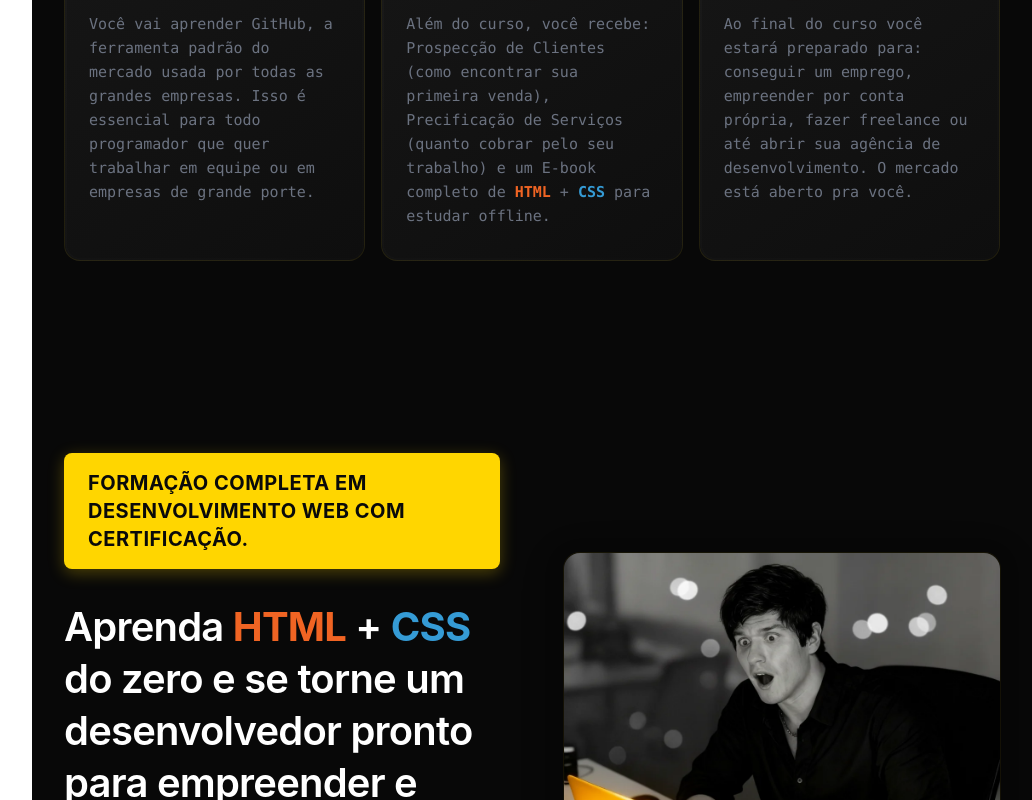
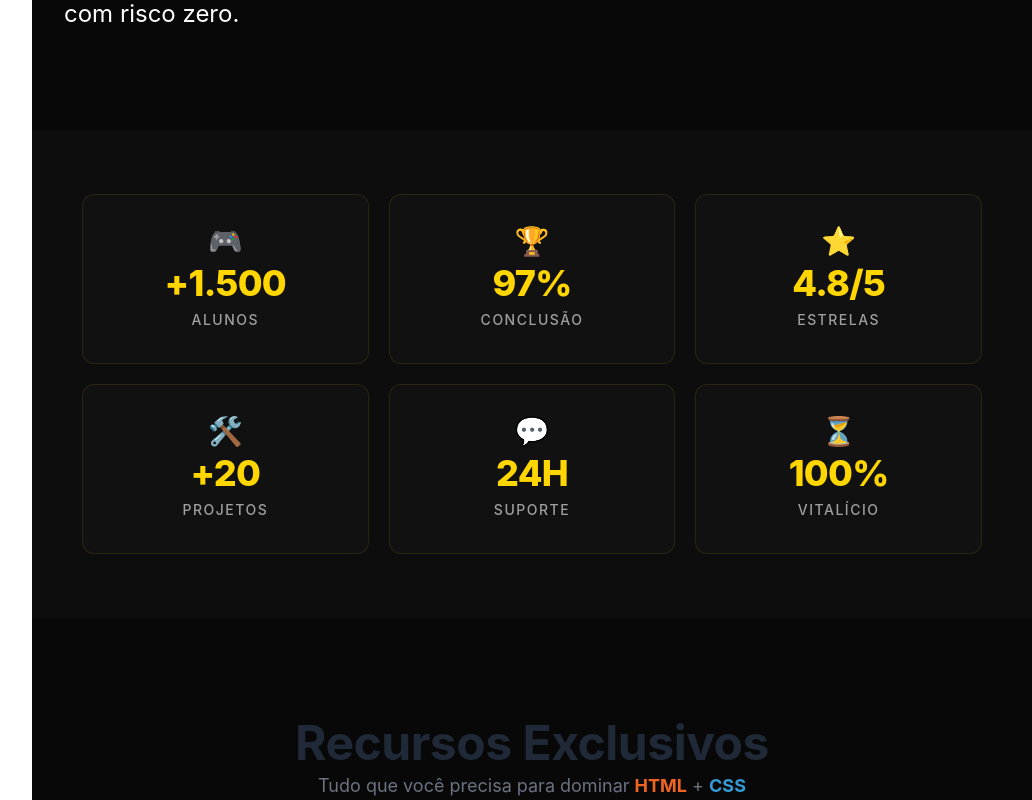
Before and after one commit to eduardocoimbramag/dudecamp-htmlcss, a React (Vite) app: page / in a window 1280 px wide. Shown: the part 1500-2300 px from the top of the page, without its empty margins (248-1280 px from the left). Built offline with nearby package versions, Linux system fonts and the light colour scheme.

Commit message:
metrics-section

```diff
--- a/src/App.css
+++ b/src/App.css
@@ -299,6 +299,120 @@
 
   .video-wrapper {
     border-radius: 12px;
+  }
+}
+
+/* ========================================
+   SEÇÃO MÉTRICAS
+   ======================================== */
+
+.metrics {
+  padding: 4rem 0;
+  background: #0d0d0d;
+  position: relative;
+}
+
+.metrics-grid {
+  display: grid;
+  grid-template-columns: repeat(3, 1fr);
+  gap: 1.25rem;
+  max-width: 900px;
+  margin: 0 auto;
+}
+
+.metric-card {
+  display: flex;
+  flex-direction: column;
+  align-items: center;
+  gap: 0.5rem;
+  padding: 2rem 1.5rem;
+  background: rgba(255, 255, 255, 0.02);
+  border: 1px solid rgba(255, 214, 0, 0.10);
+  border-radius: 12px;
+  text-align: center;
+  transition: border-color 0.2s ease, background 0.2s ease;
+}
+
+.metric-card:hover {
+  border-color: rgba(255, 214, 0, 0.22);
+  background: rgba(255, 214, 0, 0.03);
+}
+
+.metric-emoji {
+  font-size: 1.75rem;
+  line-height: 1;
+  margin-bottom: 0.125rem;
+}
+
+.metric-value {
+  font-size: clamp(1.75rem, 3vw, 2.25rem);
+  font-weight: 800;
+  color: #FFD600;
+  line-height: 1;
+  letter-spacing: -0.02em;
+}
+
+.metric-label {
+  font-size: 0.875rem;
+  font-weight: 500;
+  color: rgba(255, 255, 255, 0.60);
+  text-transform: uppercase;
+  letter-spacing: 1.5px;
+}
+
+/* RESPONSIVIDADE MÉTRICAS - TABLET */
+
+@media (max-width: 968px) {
+  .metrics {
+    padding: 3rem 0;
+  }
+
+  .metrics-grid {
+    gap: 1rem;
+    max-width: 700px;
+  }
+
+  .metric-card {
+    padding: 1.5rem 1rem;
+  }
+
+  .metric-emoji {
+    font-size: 1.5rem;
+  }
+
+  .metric-label {
+    font-size: 0.8125rem;
+  }
+}
+
+/* RESPONSIVIDADE MÉTRICAS - MOBILE */
+
+@media (max-width: 640px) {
+  .metrics {
+    padding: 2.5rem 0;
+  }
+
+  .metrics-grid {
+    grid-template-columns: repeat(2, 1fr);
+    gap: 0.75rem;
+  }
+
+  .metric-card {
+    padding: 1.25rem 0.875rem;
+    gap: 0.375rem;
+  }
+
+  .metric-emoji {
+    font-size: 1.375rem;
+  }
+
+  .metric-value {
+    font-size: clamp(1.375rem, 4vw, 1.75rem);
+  }
+
+  .metric-label {
+    font-size: 0.75rem;
+    letter-spacing: 1px;
   }
 }
 
--- a/src/App.tsx
+++ b/src/App.tsx
@@ -9,8 +9,9 @@ import CircularText from './components/CircularText'
 
 function App() {
   const menuItems = [
+    { id: 'about', label: 'Sobre' },
+    { id: 'metrics', label: 'Métricas' },
     { id: 'features', label: 'Recursos' },
-    { id: 'about', label: 'Sobre' },
     { id: 'content', label: 'Conteúdo' },
     { id: 'certificate', label: 'Certificado' },
     { id: 'enroll', label: 'Inscrever-se' },
@@ -174,6 +175,15 @@ function App() {
     },
   ];
 
+  const metricsData = [
+    { value: '+1.500', label: 'Alunos', emoji: '🎮' },
+    { value: '97%', label: 'Conclusão', emoji: '🏆' },
+    { value: '4.8/5', label: 'Estrelas', emoji: '⭐' },
+    { value: '+20', label: 'Projetos', emoji: '🛠️' },
+    { value: '24H', label: 'Suporte', emoji: '💬' },
+    { value: '100%', label: 'Vitalício', emoji: '⏳' },
+  ];
+
   return (
     <>
       <Hero />
@@ -181,25 +191,6 @@ function App() {
       <AsideMenu menuItems={menuItems} />
 
       <div className="main-content">
-        <section id="features" className="features">
-          <div className="container">
-            <div className="section-header">
-              <h2>Recursos Exclusivos</h2>
-              <p>Tudo que você precisa para dominar <span className="html-color">HTML</span> + <span className="css-color">CSS</span></p>
-            </div>
-            <div className="features-grid">
-              {featuresData.map((feature, index) => (
-                <SpotlightCard
-                  key={index}
-                  title={feature.title}
-                  titleColor={feature.titleColor}
-                  description={feature.description}
-                />
-              ))}
-            </div>
-          </div>
-        </section>
-
       <section id="about" className="about">
         <div className="container">
           <div className="about-content">
@@ -229,6 +220,39 @@ function App() {
           </div>
         </div>
       </section>
+
+      <section id="metrics" className="metrics">
+        <div className="container">
+          <div className="metrics-grid">
+            {metricsData.map((metric, index) => (
+              <div key={index} className="metric-card">
+                <span className="metric-emoji">{metric.emoji}</span>
+                <span className="metric-value">{metric.value}</span>
+                <span className="metric-label">{metric.label}</span>
+              </div>
+            ))}
+          </div>
+        </div>
+      </section>
+
+        <section id="features" className="features">
+          <div className="container">
+            <div className="section-header">
+              <h2>Recursos Exclusivos</h2>
+              <p>Tudo que você precisa para dominar <span className="html-color">HTML</span> + <span className="css-color">CSS</span></p>
+            </div>
+            <div className="features-grid">
+              {featuresData.map((feature, index) => (
+                <SpotlightCard
+                  key={index}
+                  title={feature.title}
+                  titleColor={feature.titleColor}
+                  description={feature.description}
+                />
+              ))}
+            </div>
+          </div>
+        </section>
 
       <section id="content" className="content">
         <div className="container">
```
